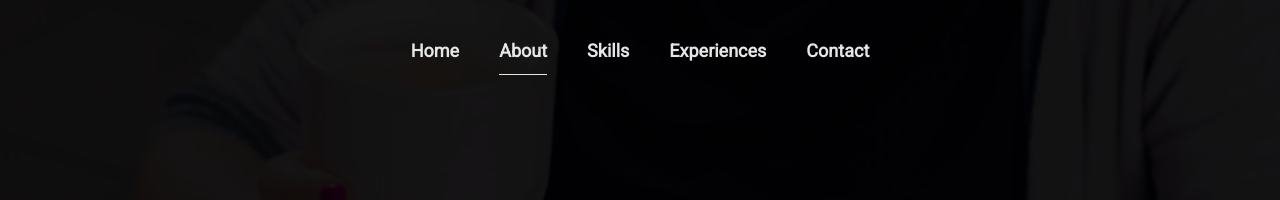
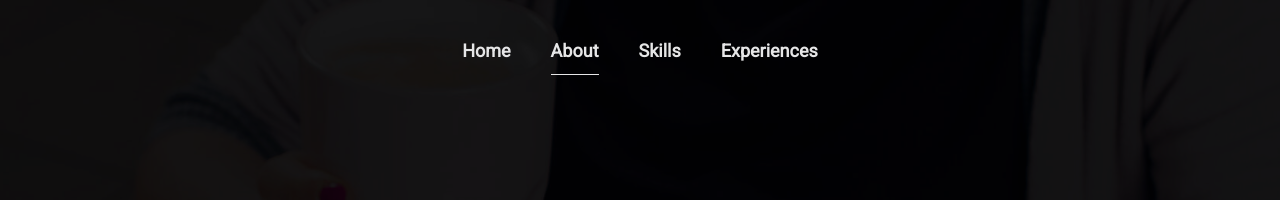
Before and after one commit to albertooruizz/albertooruizz.github.io, a plain HTML site: page index.html in a window 1280 px wide. Shown: the top 200 px of the page. Drawn offline with Linux system fonts and the light colour scheme; some packages are replaced by stand-ins of ours.

Commit message:
Update index.html

```diff
--- a/index.html
+++ b/index.html
@@ -83,9 +83,6 @@
                                 </li>
                                 <li class="nav-item">
                                    <a class="nav-link" href="#mh-experience">Experiences</a>
-                                </li>
-                                <li class="nav-item">
-                                   <a class="nav-link" href="#mh-contact">Contact</a>
                                 </li>
                             </ul>
                         </div>
```
